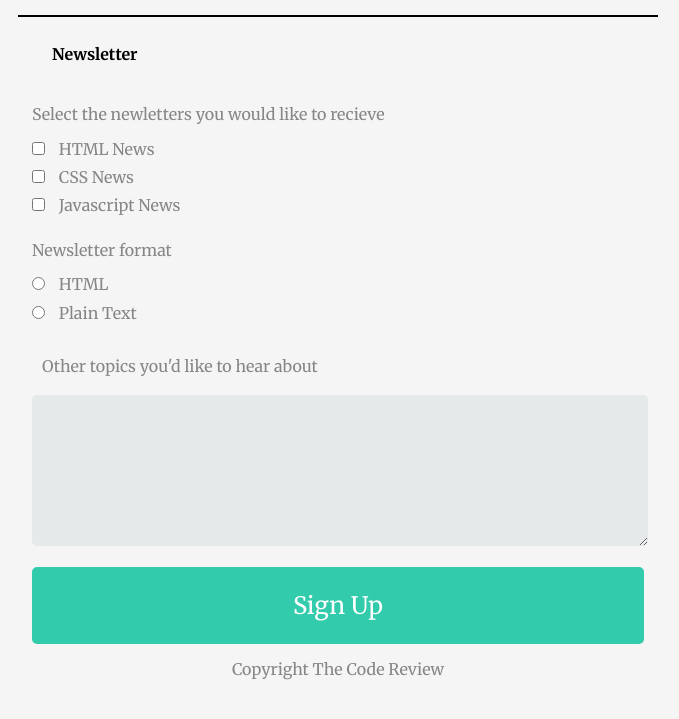
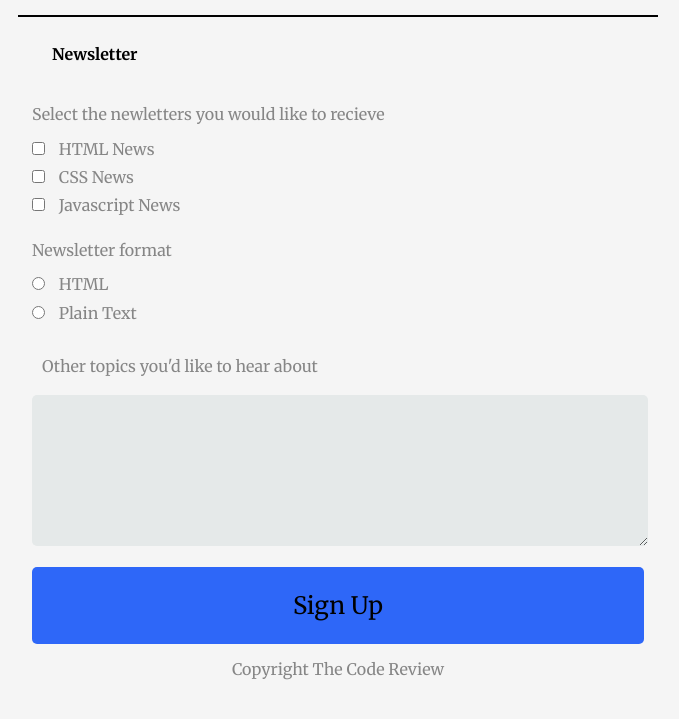
Before and after one commit to DavidMurphyedm/Team-Treehouse-Project-3, a plain HTML site: page online_registration_v4/index.html in a window 1280 px wide. In both pictures the pointer is over the button "Sign Up". Shown: the part 875-1594 px from the top of the page, without its empty margins (302-981 px from the left). Drawn offline with Linux system fonts and the light colour scheme; files that its build step writes are made by us from their sources.

Commit message:
Update style.css

```diff
--- a/online_registration_v4/css/style.css
+++ b/online_registration_v4/css/style.css
@@ -94,11 +94,15 @@ input {
  }
 
  input:focus, select:focus, .txt-area:focus {
+
     color: rgb(201, 25, 127);
     border-color: rgb(231, 13, 78);
     transition: 1.5s;
     transform: scale(1.1);
-}
+
+
+    }
+
 
 .top-form-part input {
     text-align: right;
@@ -142,9 +146,13 @@ button {
     padding: 25px 0;
     font-size: 24px;
     }
+    button:hover{
+        background-color: #2e67f8;
+        color: black;
+    }
 
 .copy {
-    text-align: center;
+text-align: center;
 }
 
 .container {
@@ -152,11 +160,11 @@ background: whitesmoke;
 }
 
 fieldset {
-    border: none;
+border: none;
 }
 
 #zip {
-    width: 50%;
+width: 50%;
 }
 
 
```
